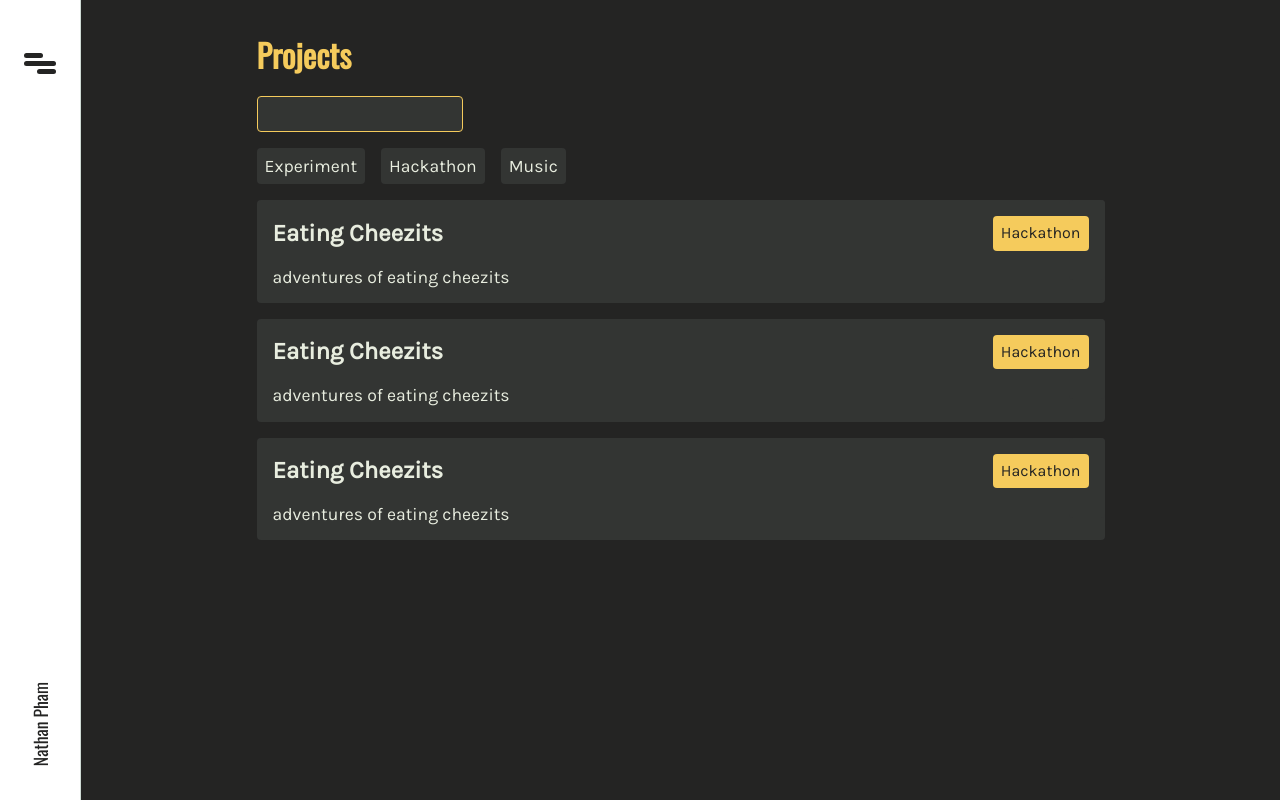
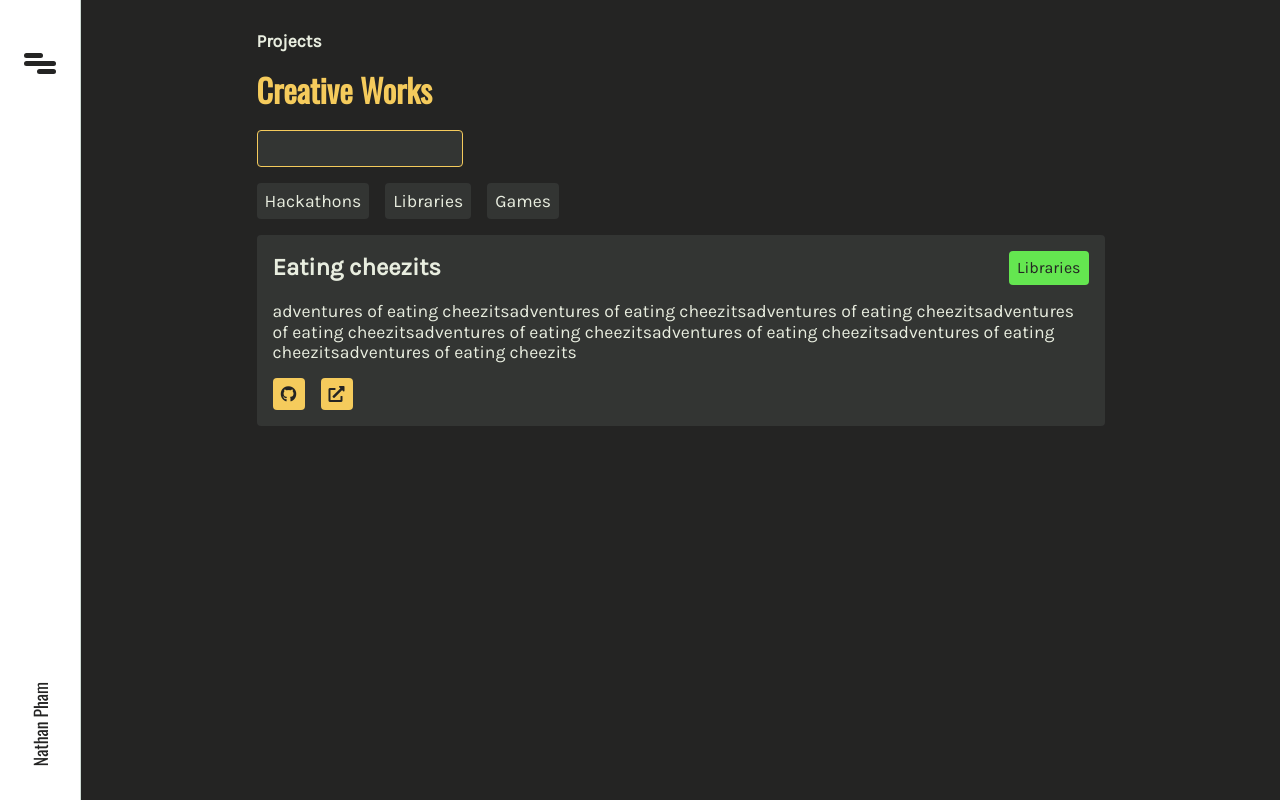
Before and after one commit to nathan-pham/PersonalWebsite, a Next.js app: page /projects in a window 1280 px wide. Built offline with nearby package versions, Linux system fonts and the light colour scheme.

Commit message:
project system

```diff
--- a/components/header/header.js
+++ b/components/header/header.js
@@ -16,12 +16,12 @@ const Modal = ({ style }) => {
   return (
     <animated.div style={style} className={[styles.modal]}>
       <div>
-        <img src="/icons/apple-icon.png" alt="N Logo" />
-        <Title href="/">Home</Title>
+        <Link href="/">
+          <img className="pointer" src="/icons/apple-icon.png" alt="N Logo" />
+        </Link>
         <Title href="/about">About</Title>
-        <Title href="/blog">Blog</Title>
+        <Title href="/contact">Contact</Title>
         <Title href="/projects">Projects</Title>
-        <Title href="/contact">Contact</Title>
       </div>
     </animated.div>
   );
@@ -51,7 +51,7 @@ const Header = () => {
       >
         <div
           onClick={() => setModalVisible(!modalVisible)}
-          className={["flex", "align-center", "justify-center"].join(" ")}
+          className="flex align-center justify-center"
         >
           <div
             className={[
--- a/components/root/projects.js
+++ b/components/root/projects.js
@@ -1,9 +1,14 @@
-const Project = (props) => {
-  return (
-    <>
-      <p>Project</p>
-    </>
-  );
-};
+const projectList = [
+  {
+    title: "Eating cheezits",
+    tag: "libraries",
+    description:
+      "adventures of eating cheezitsadventures of eating cheezitsadventures of eating cheezitsadventures of eating cheezitsadventures of eating cheezitsadventures of eating cheezitsadventures of eating cheezitsadventures of eating cheezits",
+    external: {
+      git: "whatever",
+      demo: "haha",
+    },
+  },
+];
 
-export { Project };
+export default projectList;
--- a/pages/projects.js
+++ b/pages/projects.js
@@ -1,15 +1,16 @@
+import { Component } from "react";
 import Root from "../components/body/root";
-// import { Project } from "../components/root/projects";
+import projectList from "../components/root/projects";
 
 const Project = (props) => {
   return (
     <div className="project">
       <div className="flex justify-between align-center content">
         <h2 className="white">{props.title}</h2>
-        <div className="tag">Hackathon</div>
+        <div className={`tag ${props.tag}`}>{props.tag}</div>
       </div>
       <p className="default-size white">{props.description}</p>
-      <div className="information">
+      <div className="information flex align-center">
         <a
           href={"https://github.com/nathan-pham/" + (props.github || "")}
           className="flex align-center justify-center white"
@@ -24,32 +25,81 @@ const Project = (props) => {
   );
 };
 
-const Projects = () => {
+class Projects extends Component {
+  constructor(props) {
+    super(props);
+
+    this.state = {
+      filter: "",
+    };
+
+    this.filterProjects = this.filterProjects.bind(this);
+    this.setTags = this.setTags.bind(this);
+  }
+  filterProjects(event) {
+    this.setState({
+      filter: event.target.value,
+    });
+  }
+  setTags(tag) {
+    this.setState((state) => {
+      return state.filter.includes(`#${tag}`)
+        ? state
+        : { filter: (state.filter + ` #${tag}`).trim() };
+    });
+  }
+  render() {
+    let renderProjects = projectList
+      .filter((project) => {
+        let keys = this.state.filter.toLowerCase().split(" ");
+        let pass = false;
+        for (let key of keys) {
+          pass = key.startsWith("#")
+            ? project.tag == key.substring(1)
+            : project.title.includes(key);
+        }
+        return pass;
+      })
+      .map((project) => {
+        const { title, description, tag } = project;
+        return <Project title={title} description={description} tag={tag} />;
+      });
+
     return (
       <Root title="Projects">
         <div className="section">
-        <h1 className="title crayola">Projects</h1>
-        <input type="text" />
+          <h2 className="default-size white">Projects</h2>
+          <h1 className="title crayola">Creative Works</h1>
+          <input
+            type="text"
+            value={this.state.filter}
+            onInput={this.filterProjects}
+          />
           <div className="filters">
-          <div className="tag default-size">Experiment</div>
-          <div className="tag default-size">Hackathon</div>
-          <div className="tag default-size">Music</div>
+            <div
+              className="tag default-size"
+              onClick={() => this.setTags("Hackathons")}
+            >
+              Hackathons
             </div>
-        <Project
-          title="Eating Cheezits"
-          description="adventures of eating cheezits"
-        />
-        <Project
-          title="Eating Cheezits"
-          description="adventures of eating cheezits"
-        />
-        <Project
-          title="Eating Cheezits"
-          description="adventures of eating cheezits"
-        />
+            <div
+              className="tag default-size"
+              onClick={() => this.setTags("Libraries")}
+            >
+              Libraries
+            </div>
+            <div
+              className="tag default-size"
+              onClick={() => this.setTags("Games")}
+            >
+              Games
+            </div>
+          </div>
+          {renderProjects}
         </div>
       </Root>
     );
-};
+  }
+}
 
 export default Projects;
--- a/styles/globals.css
+++ b/styles/globals.css
@@ -36,6 +36,9 @@ body {
   padding: 1rem;
   margin: 0 auto;
 }
+.pointer {
+  cursor: pointer;
+}
 .title {
   font-family: "Oswald", sans-serif;
 }
--- a/styles/root/projects.css
+++ b/styles/root/projects.css
@@ -10,7 +10,7 @@
   width: fit-content;
   border-radius: 0.25rem;
   user-select: none;
-  background: var(--crayola);
+  /* background: var(--crayola); */
 }
 #root-projects .filters .tag {
   margin: 1rem 1rem 0 0;
@@ -30,47 +30,33 @@
   margin: 0 0 1rem 0;
   position: relative;
 }
+#root-projects .tag.libraries {
+  background: rgb(100, 230, 80);
+}
+#root-projects .tag.hackathons {
+  background: rgb(255, 100, 100);
+}
+#root-projects .tag.games {
+  background: rgb(40, 170, 250);
+}
+#root-projects .project .tag:first-letter {
+  text-transform: uppercase;
+}
 #root-projects .project .content {
   position: relative;
   z-index: 3;
 }
 #root-projects .project .information {
-  position: absolute;
-  top: 0;
-  right: -3rem;
-  border-right: 3rem solid transparent;
-  z-index: 1;
-}
-#root-projects .project .information::after {
-  content: "";
-  display: block;
-  position: absolute;
-  top: 0;
-  right: 0;
-  height: 100%;
-  width: 100%;
-  background: var(--jet);
-  border-radius: 0.25rem;
-  z-index: 2;
+  margin: 1rem 0 0 0;
 }
 #root-projects .project .information a {
-  height: 2.25rem;
-  width: 2.25rem;
-  background: var(--jet);
   border-radius: 0.25rem;
+  height: 2rem;
+  width: 2rem;
   text-decoration: none;
-  cursor: pointer;
-  font-size: 100%;
-  opacity: 0;
-  transition: transform 0.3s ease, opacity 0.3s ease;
-}
-#root-projects .project .information a:last-child {
-  margin: 0.5rem 0 0 0;
-  transition-delay: 0.1s;
-}
-#root-projects .project:hover .information a {
-  transform: translateX(calc(100% + 0.5rem));
-  opacity: 1;
+  background: var(--crayola);
+  color: var(--eerie);
+  margin: 0 1rem 0 0;
 }
 /*
 <div className="information">
```
Also changed, not shown: 1 other file (tests, documents, lock files or other folders). Lines whose indentation alone changed are shown as unchanged.
